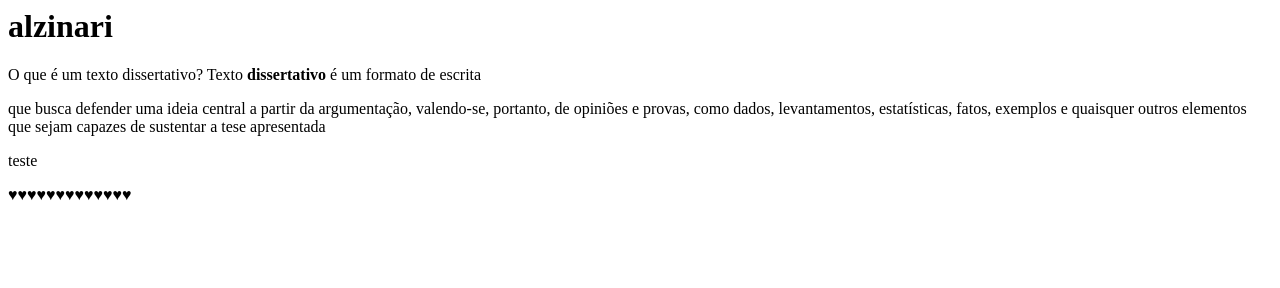
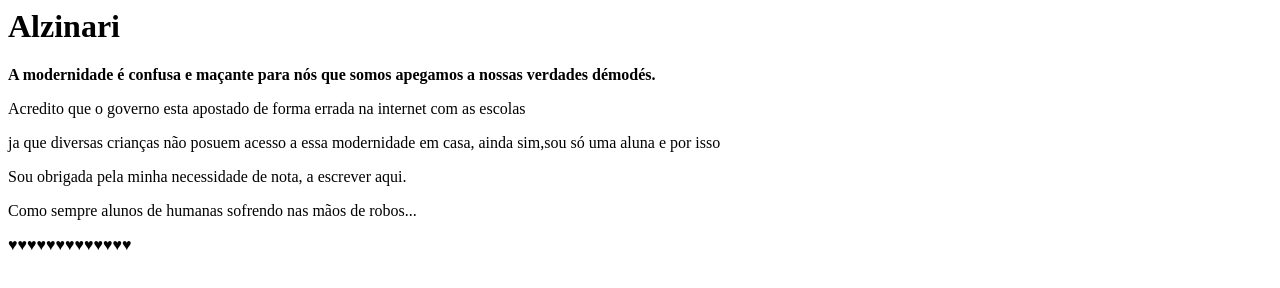
Before and after one commit to alzinari/arquivo1, a plain HTML site: page index.html in a window 1280 px wide. Drawn offline with Linux system fonts and the light colour scheme.

Commit message:
desabafo.

```diff
--- a/index.html
+++ b/index.html
@@ -1,11 +1,7 @@
-<h1> alzinari </h1>
-<p>O que é um texto dissertativo? Texto <strong>dissertativo</strong> é um formato de escrita</p>
- que busca defender uma ideia central a partir da argumentação, valendo-se, portanto, de opiniões e provas, como dados, levantamentos, estatísticas, fatos, exemplos e quaisquer outros elementos que sejam capazes de sustentar a tese apresentada
-
-
-
-
-
-
-</p> teste <strong um </p>
-</p> ♥♥♥♥♥♥♥♥♥♥♥♥♥ </p>
+<h1> Alzinari </h1>
+<p> <strong> A modernidade é confusa e maçante para nós que somos apegamos a nossas verdades démodés. </strong> </p>
+<p> Acredito que o governo esta apostado de forma errada na internet com as escolas </p>
+<p> ja que diversas crianças não posuem acesso a essa modernidade em casa, ainda sim,sou só uma aluna e por isso </p>
+<p> Sou obrigada pela minha necessidade de nota, a escrever aqui. </p>
+<p> Como sempre alunos de humanas sofrendo nas mãos de robos... </p>
+<p> ♥♥♥♥♥♥♥♥♥♥♥♥♥ </p>
```
